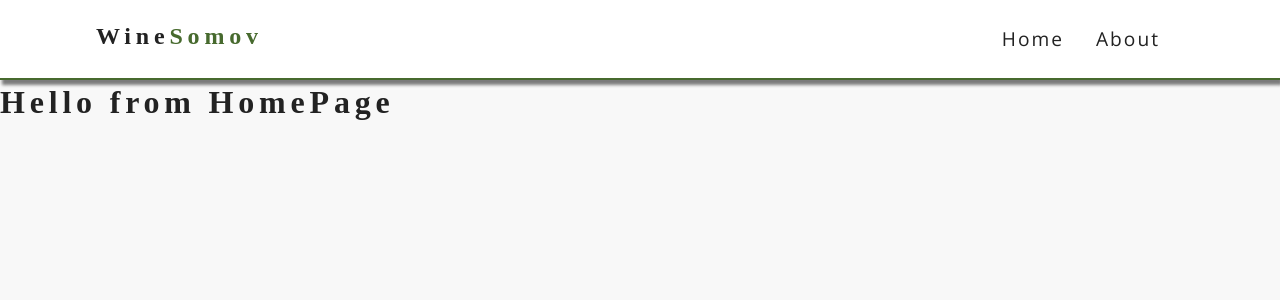
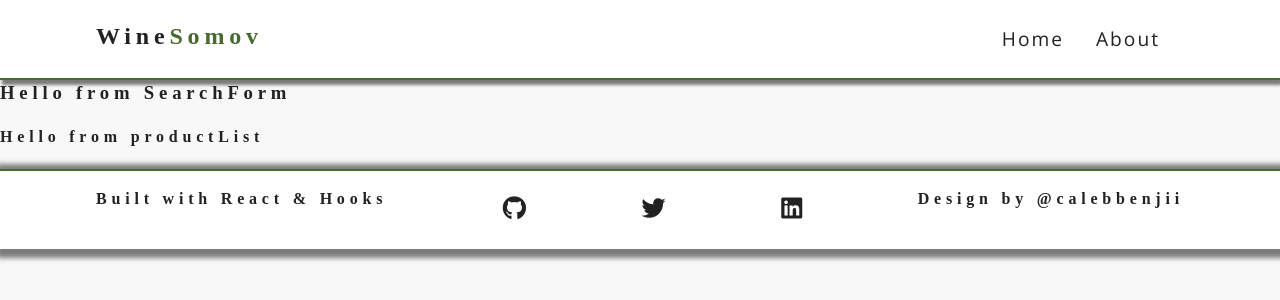
Before and after one commit to calebbenjin/wine-app, a React (Create React App) app: page / in a window 1280 px wide. Shown: the top 300 px of the page. Built offline with nearby package versions, Linux system fonts and the light colour scheme; no server answers; a web font is replaced by a local one.

Commit message:
fetch Data from Cocktail API

```diff
--- a/package.json
+++ b/package.json
@@ -3,6 +3,7 @@
   "version": "0.1.0",
   "private": true,
   "dependencies": {
+    "@fortawesome/react-fontawesome": "^0.1.9",
     "@testing-library/jest-dom": "^4.2.4",
     "@testing-library/react": "^9.5.0",
     "@testing-library/user-event": "^7.2.1",
--- a/public/index.html
+++ b/public/index.html
@@ -15,6 +15,7 @@
       user's mobile device or desktop. See https://developers.google.com/web/fundamentals/web-app-manifest/
     -->
     <link rel="manifest" href="%PUBLIC_URL%/manifest.json" />
+    <link href="https://use.fontawesome.com/releases/v5.6.1/css/all.css" rel="stylesheet">
     <!--
       Notice the use of %PUBLIC_URL% in the tags above.
       It will be replaced with the URL of the `public` folder during the build.
--- a/src/App.js
+++ b/src/App.js
@@ -5,7 +5,9 @@ import Home from './components/pages/HomePage';
 import About from './components/pages/AboutPage';
 import SinglePage from './components/pages/SinglePage';
 import Error from './components/pages/ErrorPage';
+// import Navbar
 import Navbar from './components/ui/Navbar';
+import Footer from './components/ui/Footer'
 
 function App() {
   return (
@@ -25,6 +27,7 @@ function App() {
           <Error />
         </Route>
       </Switch>
+      <Footer />
     </Router>
   );
 }
--- a/src/components/pages/AboutPage.js
+++ b/src/components/pages/AboutPage.js
@@ -2,9 +2,10 @@ import React from 'react'
 
 const AboutPage = () => {
   return (
-    <div>
-      <h2>Hello from AboutPage</h2>
-    </div>
+    <section className="section about-section">
+      <h1 className="section-title">About us</h1>
+      <p>Lorem ipsum dolor sit, amet consectetur adipisicing elit. Minima eligendi provident quisquam facilis. Laudantium repellendus consectetur, dolore quod voluptatibus quae, eum iure cupiditate maxime, nostrum ea reprehenderit velit vero ex alias quasi pariatur dolores quidem. Reprehenderit consequuntur esse nam nostrum!</p>
+    </section>
   )
 }
 
--- a/src/components/pages/ErrorPage.js
+++ b/src/components/pages/ErrorPage.js
@@ -1,10 +1,14 @@
 import React from 'react'
+import { Link } from 'react-router-dom';
 
 const ErrorPage = () => {
   return (
-    <div>
-      <h3>Hello from ErrorPage</h3>
-    </div>
+    <section className="error-page section">
+      <div className="error-container">
+        <h1>OOps!! is a dead end!!</h1>
+        <Link to="/" className="btn btn-primary">back to home</Link>
+      </div>
+    </section>
   )
 }
 
--- a/src/components/pages/HomePage.js
+++ b/src/components/pages/HomePage.js
@@ -1,10 +1,22 @@
-import React from 'react'
+import React, {useState, useEffect} from 'react';
+import SearchForm from '../ui/SearchForm';
+import ProductList from '../ui/ProductList';
 
 const HomePage = () => {
+  const [loading, setLoading] = useState(false);
+  const [searchTerm, setSearchTerm] = useState('a');
+  const [products, setProducts] = useState([]);
+
+  // fetching data from an API
+  useEffect(() => {
+    fetch('https://www.thecocktaildb.com/api/json/v1/1/search.php?s=margarita').then((response) => response.json())
+    .then(data => console.log(data))
+  }, [])
   return (
-    <div>
-      <h1>Hello from HomePage</h1>
-    </div>
+    <main>
+      <SearchForm setSearchTerm={setSearchTerm} />
+      <ProductList loading={loading} products={products} />
+    </main>
   )
 }
 
--- /dev/null
+++ b/src/components/ui/Footer.js
@@ -0,0 +1,23 @@
+import React from 'react'
+
+const Footer = () => {
+  return (
+    <footer className="footer-section">
+      <div className="nav-center">
+        <h4> Built with React & Hooks</h4>
+        <a href="https://github.com/calebbenjii/wine-app">
+          <i className="fab fa-github icon" title="View source code"></i>
+        </a>
+        <a href="https://twitter.com/calebbenjii">
+          <i className="fab fa-twitter icon"></i>
+        </a>
+        <a href="https://www.linkedin.com/in/caleb-benjamin-7a33a319a/">
+          <i className="fab fa-linkedin icon"></i>
+        </a>
+        <h4>Design by @calebbenjii</h4>
+      </div>
+    </footer>
+  )
+}
+
+export default Footer;
--- a/src/components/ui/SearchForm.js
+++ b/src/components/ui/SearchForm.js
@@ -1,9 +1,12 @@
 import React from 'react'
 
-export const SearchForm = () => {
+const SearchForm = () => {
   return (
     <div>
       <h3>Hello from SearchForm</h3>
     </div>
   )
 }
+
+
+export default SearchForm;
--- a/src/components/ui/product.js
+++ b/src/components/ui/product.js
@@ -1,9 +1,12 @@
 import React from 'react'
 
-export const product = () => {
+const Product = () => {
   return (
     <div>
       <h4>Hello from Product</h4>
     </div>
   )
 }
+
+
+export default Product;
--- a/src/components/ui/productList.js
+++ b/src/components/ui/productList.js
@@ -1,9 +1,11 @@
 import React from 'react'
 
-export const productList = () => {
+const ProductList = () => {
   return (
     <div>
       <h4>Hello from productList</h4>
     </div>
   )
 }
+
+export default ProductList;
--- a/src/index.css
+++ b/src/index.css
@@ -198,12 +198,35 @@ About
   width: var(--smallWidth);
   max-width: var(--maxWidth);
   margin: 0 auto;
+  height: 79vh;
 }
 .about-section p {
   line-height: 2rem;
   font-weight: 400;
   letter-spacing: 2px;
 }
+
+/*
+======
+Footer
+======
+*/
+.footer-section {
+  background: var(--mainWhite);
+  height: 5rem;
+  display: flex;
+  flex-wrap: wrap;
+  flex-direction: row;
+  justify-content: space-around;
+  align-items: center;
+  border-top: 2px solid var(--primaryColor);
+  box-shadow: 4px 2px 5px 7px rgba(0, 0, 0, 0.5);
+}
+
+.footer-section .icon {
+  font-size: 1.5rem;
+}
+
 /*
 ======
 Error
@@ -212,6 +235,7 @@ Error
 .error-page {
   display: flex;
   justify-content: center;
+  height: 80vh;
 }
 .error-container {
   text-align: center;
```
Also changed, not shown: 1 other file (tests, documents, lock files or other folders).
